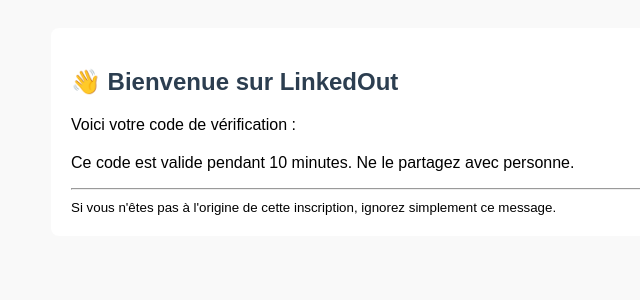
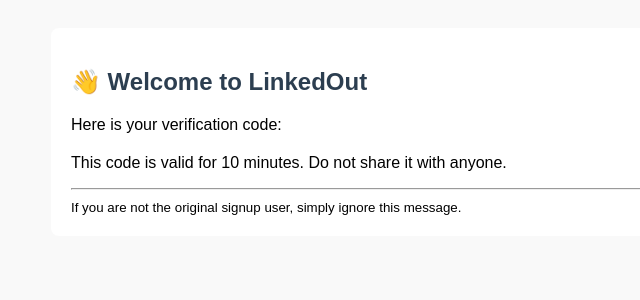
Before and after one commit to LxrdShadow/linkedout, a Python web app: template backend/app/templates/otp.html in a window 1280 px wide. Shown: the top 300 px of the page, without its empty margins (269-909 px from the left). Run offline with Jinja, Linux system fonts and the light colour scheme; the template is opened without the code that fills it, so the values that code supplies are empty.

Commit message:
chore(email): change language from fr to en

```diff
--- a/backend/app/services/email.py
+++ b/backend/app/services/email.py
@@ -28,7 +28,7 @@ conf = ConnectionConfig(
 
 async def send_otp_email(email_to: str, otp_code: str):
     message = MessageSchema(
-        subject="🔐 Votre code de vérification",
+        subject="🔐 Your verification code",
         recipients=[email_to],
         template_body={"code": otp_code},
         subtype="html",
--- a/backend/app/templates/otp.html
+++ b/backend/app/templates/otp.html
@@ -2,16 +2,16 @@
 <html lang="fr">
 <head>
     <meta charset="UTF-8">
-    <title>Votre code de vérification</title>
+    <title>Your verification code</title>
 </head>
 <body style="font-family: Arial, sans-serif; background: #f9f9f9; padding: 20px;">
     <div style="max-width: 600px; margin: auto; background: white; padding: 20px; border-radius: 8px;">
-        <h2 style="color: #2c3e50;">👋 Bienvenue sur LinkedOut</h2>
-        <p>Voici votre code de vérification :</p>
+        <h2 style="color: #2c3e50;">👋 Welcome to LinkedOut</h2>
+        <p>Here is your verification code:</p>
         <div style="font-size: 28px; font-weight: bold; margin: 20px 0; color: #27ae60;">{{code}}</div>
-        <p>Ce code est valide pendant 10 minutes. Ne le partagez avec personne.</p>
+        <p>This code is valid for 10 minutes. Do not share it with anyone.</p>
         <hr>
-        <small>Si vous n'êtes pas à l'origine de cette inscription, ignorez simplement ce message.</small>
+        <small>If you are not the original signup user, simply ignore this message.</small>
     </div>
 </body>
 </html>
```
